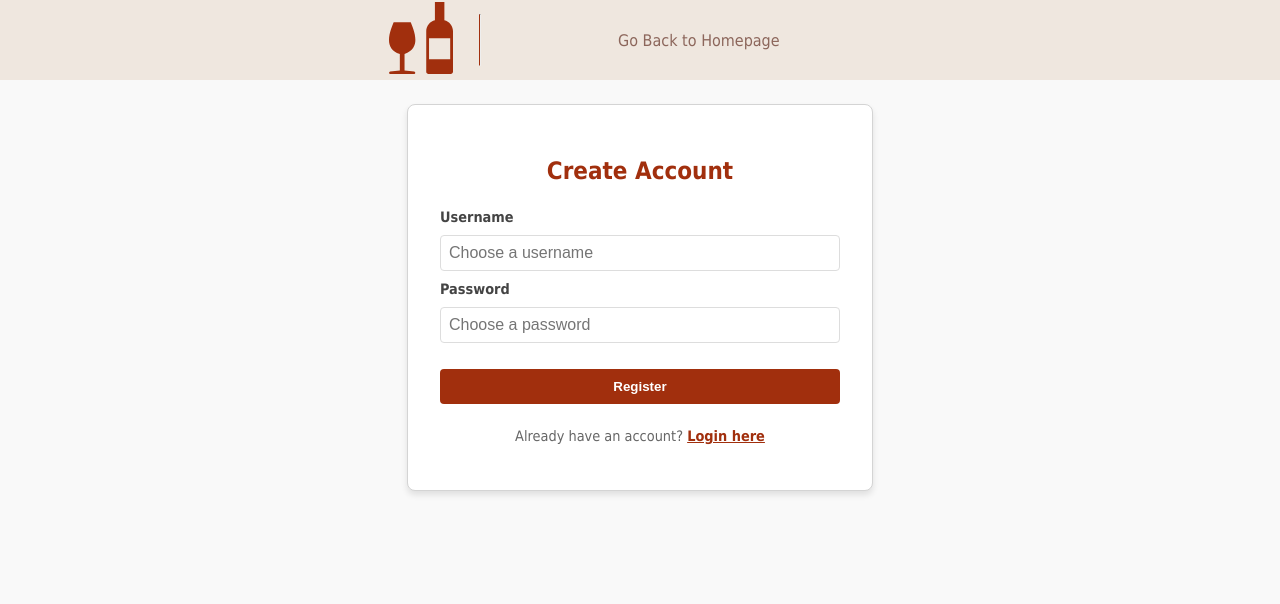
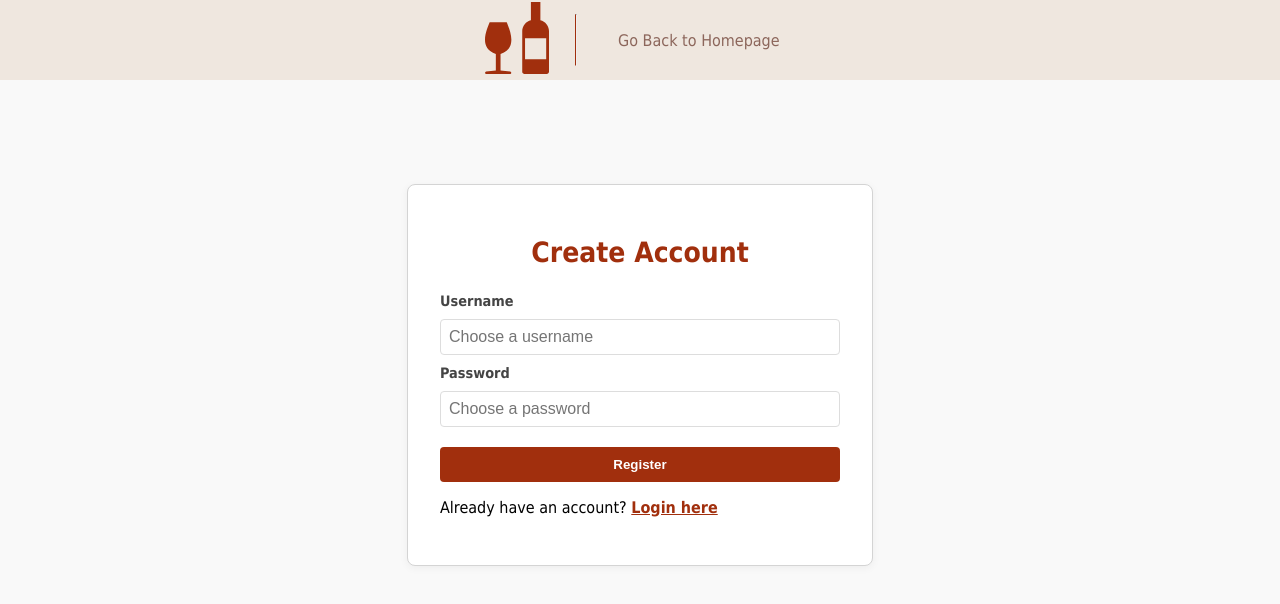
Before and after one commit to cda79/Drinkommunity, a React (Create React App) app in the folder frontend/: page /register in a window 1280 px wide. Shown: the top 604 px of the page. Built offline with nearby package versions, Linux system fonts and the light colour scheme; a web font is replaced by a local one.

Commit message:
reg styling

```diff
--- a/frontend/src/App.css
+++ b/frontend/src/App.css
@@ -135,6 +135,13 @@ html {
   justify-content: center;
 }
 
+.card h1 {
+  text-align: center;
+  color: var(--primary-red);
+  margin-bottom: 1.5rem;
+  font-size: 1.75rem;
+}
+
 .card h3 {
   margin-top: 0;
   color: var(--primary-red);
@@ -221,6 +228,7 @@ html {
 .register-link {
   color: var(--primary-red);
   font-weight: bold;
+  text-decoration: underline;
 }
 
 .register-link:hover {
--- a/frontend/src/Register.js
+++ b/frontend/src/Register.js
@@ -43,7 +43,7 @@ function Register() {
           <img src={logo} alt="Company Logo" className="logo-container" />{" "}
         </Link>
         <hr className="plain-line" />
-        <div className="header-wrapper">
+        <div className="header-wrapper" style={{ width: "15%" }}>
           <Link className="header-item" to="/home">
             Go Back to Homepage
           </Link>
@@ -51,7 +51,7 @@ function Register() {
       </div>
 
       <div className="card" style={styles.card}>
-        <h2 style={styles.title}>Create Account</h2>
+        <h1>Create Account</h1>
         <form onSubmit={handleSubmit} className="drink-form">
           <label>Username</label>
           <input
@@ -70,13 +70,13 @@ function Register() {
             required
             placeholder="Choose a password"
           />
-          <button type="submit" style={styles.button}>
+          <button type="submit">
             Register
           </button>
         </form>
         <p style={styles.footerText}>
           Already have an account?{" "}
-          <span onClick={() => navigate("/home")} style={styles.link}>
+          <span onClick={() => navigate("/home")} className="register-link">
             Login here
           </span>
         </p>
@@ -86,48 +86,12 @@ function Register() {
 }
 
 const styles = {
-  container: {
-    display: "flex",
-    justifyContent: "center",
-    alignItems: "center",
-    minHeight: "100vh",
-    backgroundColor: "#EFE7DF",
-  },
   card: {
     width: "100%",
     maxWidth: "400px",
     padding: "2rem",
-    backgroundColor: "white",
-    borderRadius: "8px",
-    boxShadow: "0 4px 6px rgba(0,0,0,0.1)",
-  },
-  title: {
-    textAlign: "center",
-    color: "#A12F0D",
-    marginBottom: "1.5rem",
-  },
-  button: {
-    marginTop: "1rem",
-    backgroundColor: "#A12F0D",
-    color: "white",
-    border: "none",
-    padding: "10px",
-    borderRadius: "4px",
-    cursor: "pointer",
-    width: "100%",
-  },
-  footerText: {
-    marginTop: "1.5rem",
-    textAlign: "center",
-    fontSize: "0.9rem",
-    color: "#666",
-  },
-  link: {
-    color: "#A12F0D",
-    cursor: "pointer",
-    fontWeight: "bold",
-    textDecoration: "underline",
-  },
+    marginTop: "10vh",
+  }
 };
 
 export default Register;
```
